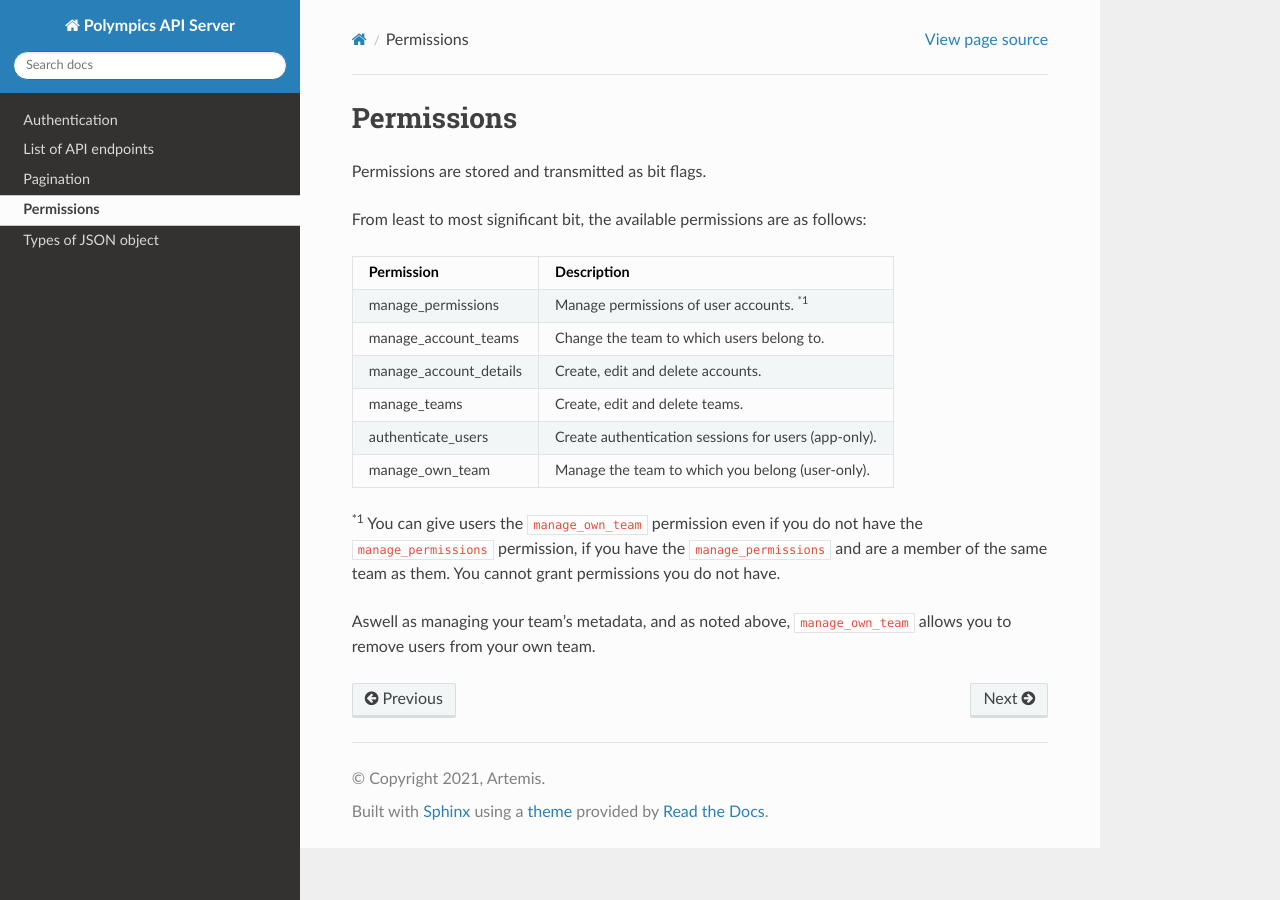
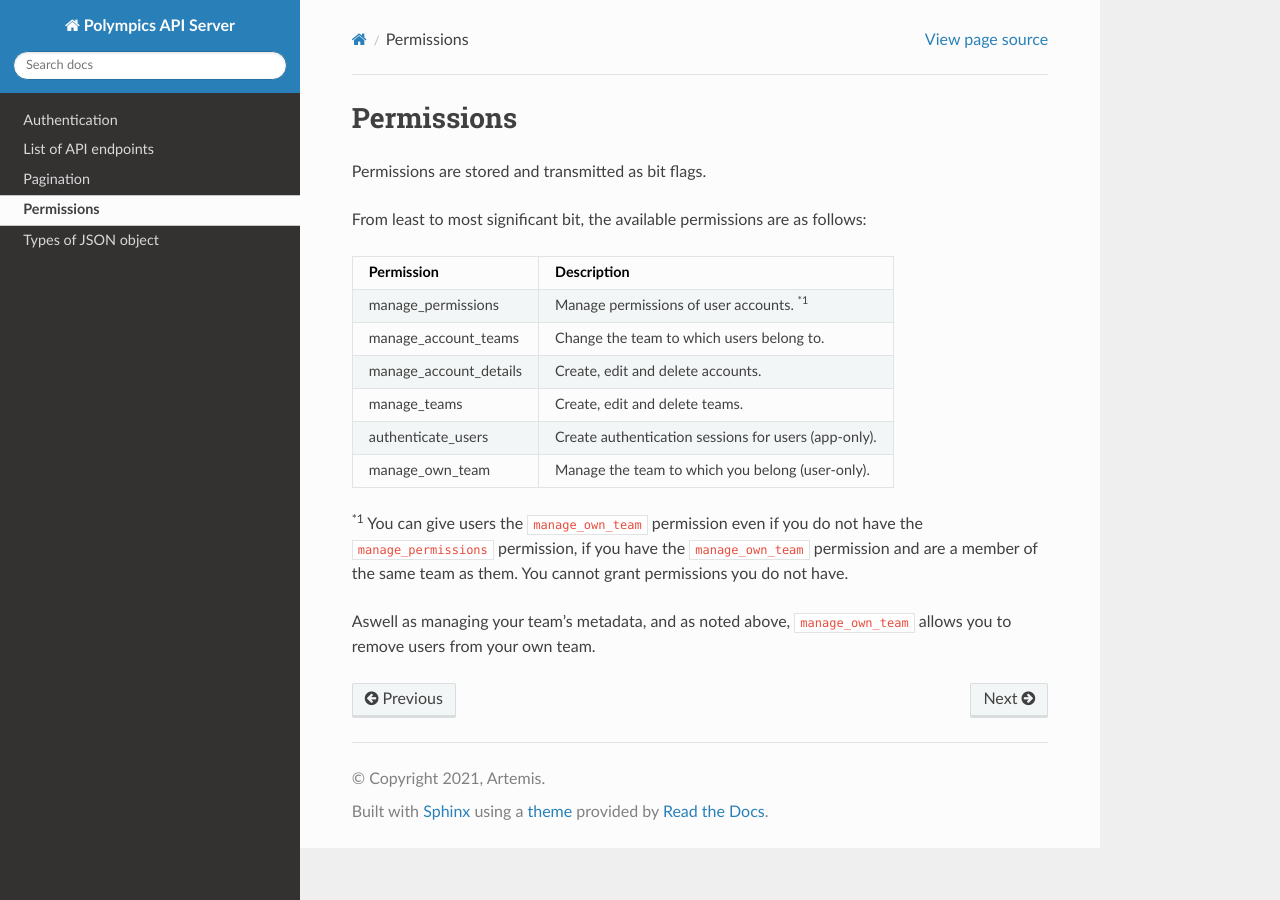
Before and after one commit to polympics/server, a Sphinx documentation site: the page built from docs/source/permissions.rst, in a window 1280 px wide. Built offline with Sphinx 7.4.7 and the Read the Docs theme 2.0.0, drawn with Linux system fonts in a browser that asks for light colours.

Commit message:
Minor typo in permissions docs

```diff
--- a/docs/source/permissions.rst
+++ b/docs/source/permissions.rst
@@ -17,6 +17,6 @@ authenticate_users     Create authentication sessions for users (app-only).
 manage_own_team        Manage the team to which you belong (user-only).
 ====================== =======================================================
 
-:superscript:`\*1` You can give users the ``manage_own_team`` permission even if you do not have the ``manage_permissions`` permission, if you have the ``manage_permissions`` and are a member of the same team as them. You cannot grant permissions you do not have.
+:superscript:`\*1` You can give users the ``manage_own_team`` permission even if you do not have the ``manage_permissions`` permission, if you have the ``manage_own_team`` permission and are a member of the same team as them. You cannot grant permissions you do not have.
 
 Aswell as managing your team's metadata, and as noted above, ``manage_own_team`` allows you to remove users from your own team.
```
